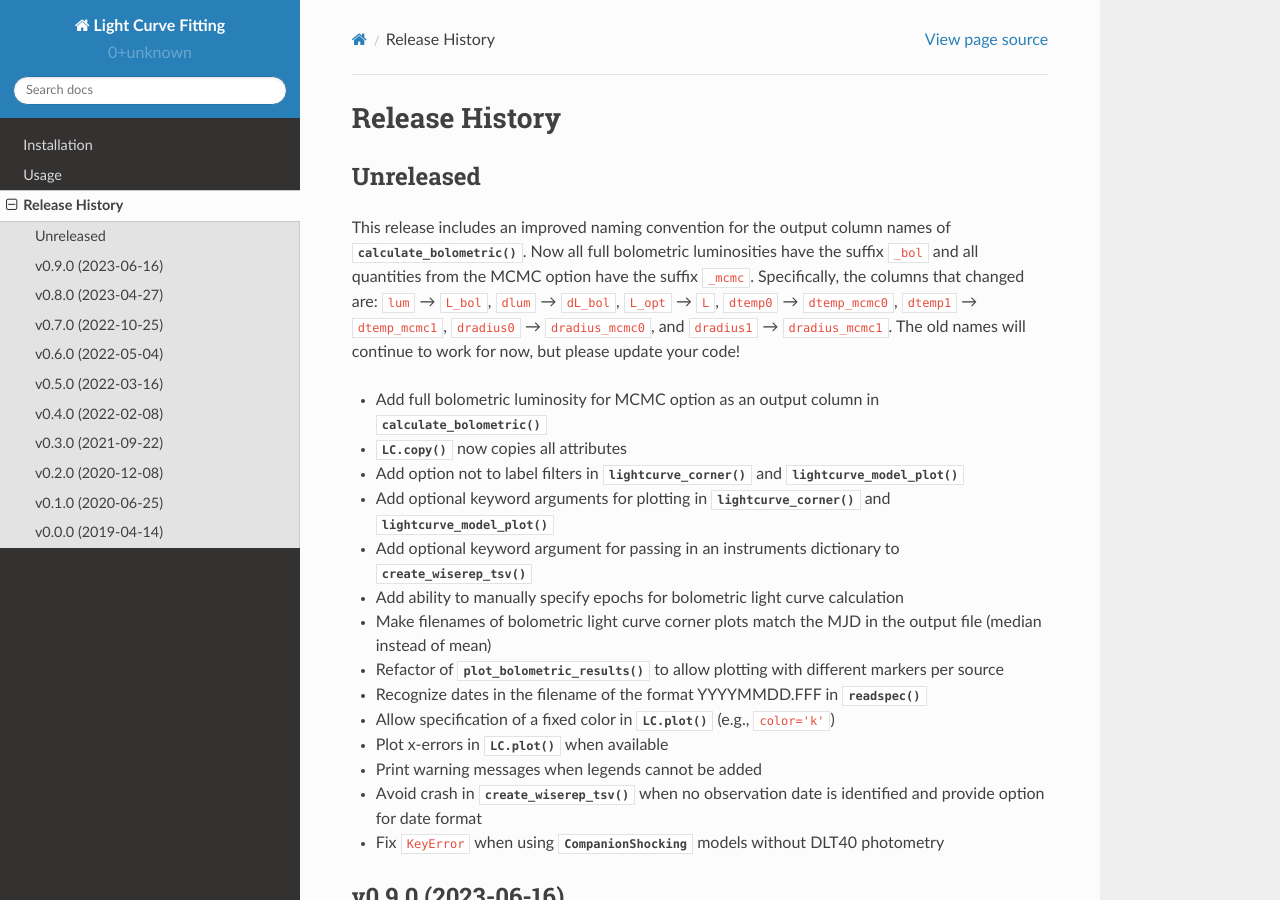
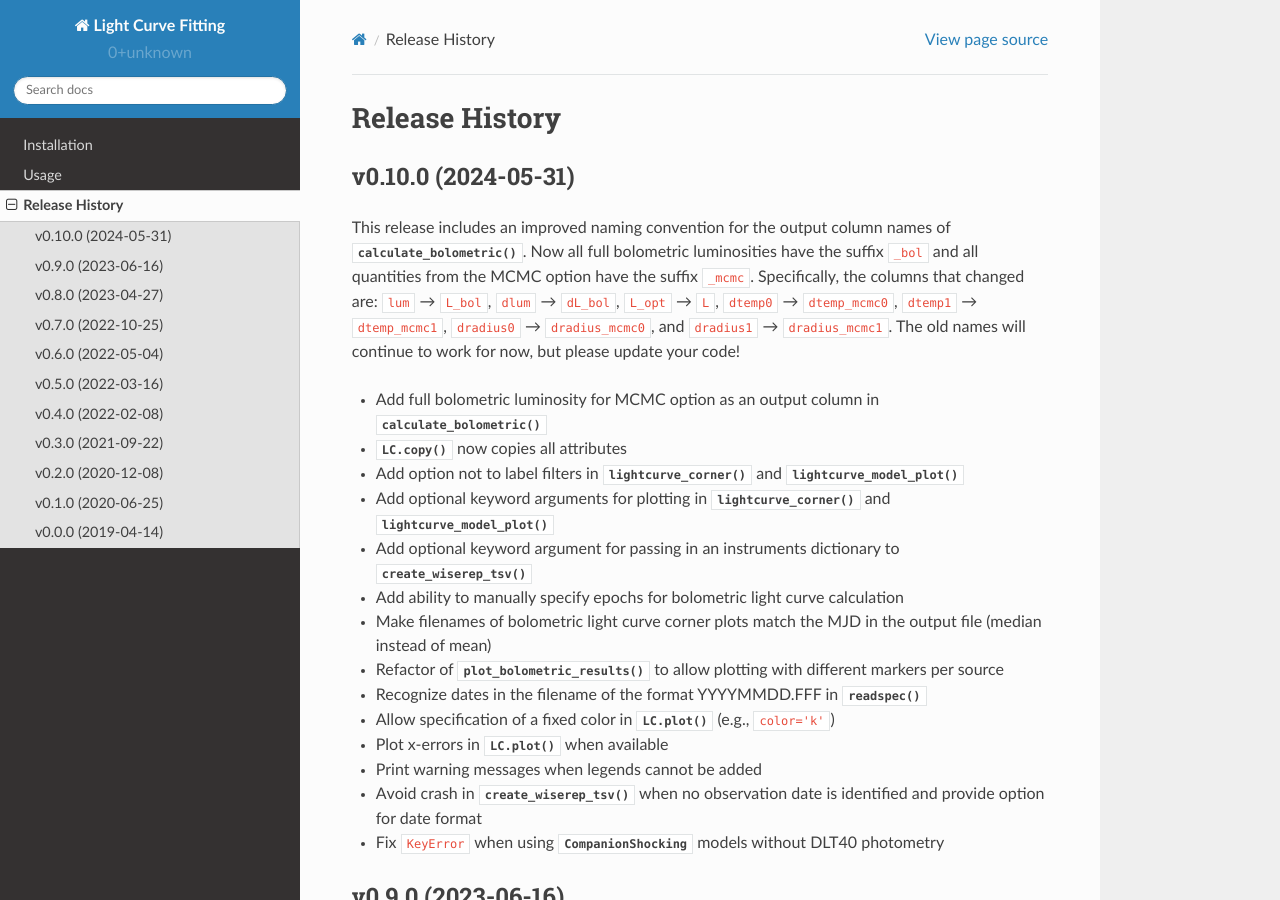
Before and after one commit to griffin-h/lightcurve_fitting, a Sphinx documentation site: the page built from docs/source/release-history.rst, in a window 1280 px wide and 900 px high. Built offline with Sphinx 7.4.7 and the Read the Docs theme 2.0.0, drawn with Linux system fonts in a browser that asks for light colours; pages that are not in the unit, such as notebooks, are missing from menus.

Commit message:
add v0.10.0 to release history

```diff
--- a/docs/source/release-history.rst
+++ b/docs/source/release-history.rst
@@ -2,8 +2,8 @@
 Release History
 ===============
 
-Unreleased
-----------
+v0.10.0 (2024-05-31)
+--------------------
 This release includes an improved naming convention for the output column names of :func:`.calculate_bolometric`. Now all full bolometric luminosities have the suffix ``_bol`` and all quantities from the MCMC option have the suffix ``_mcmc``. Specifically, the columns that changed are: ``lum`` → ``L_bol``, ``dlum`` → ``dL_bol``, ``L_opt`` → ``L``, ``dtemp0`` → ``dtemp_mcmc0``, ``dtemp1`` → ``dtemp_mcmc1``, ``dradius0`` → ``dradius_mcmc0``, and ``dradius1`` → ``dradius_mcmc1``. The old names will continue to work for now, but please update your code!
 
 * Add full bolometric luminosity for MCMC option as an output column in :func:`.calculate_bolometric`
```
